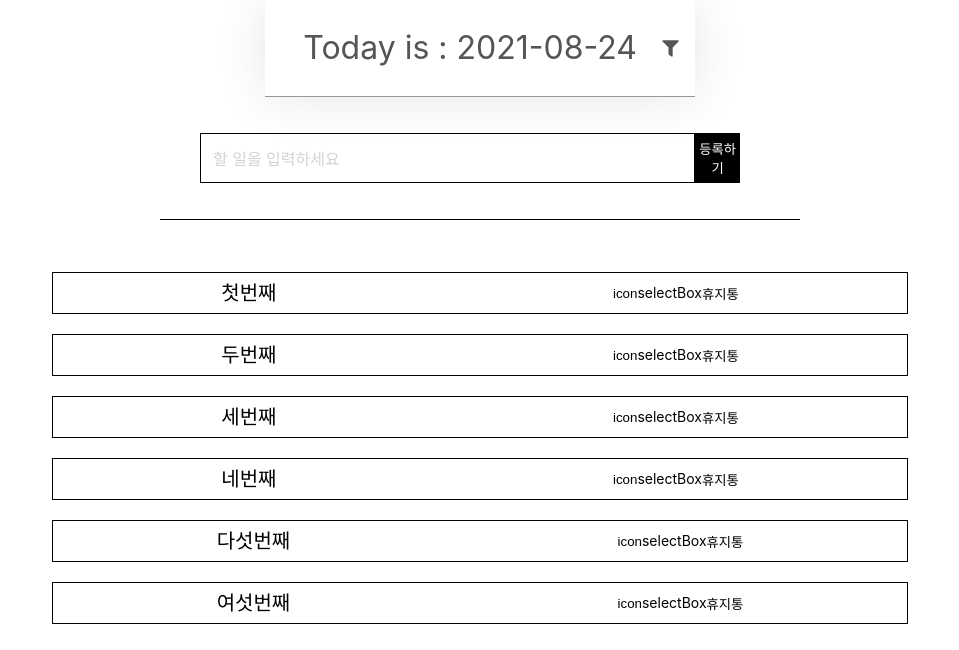
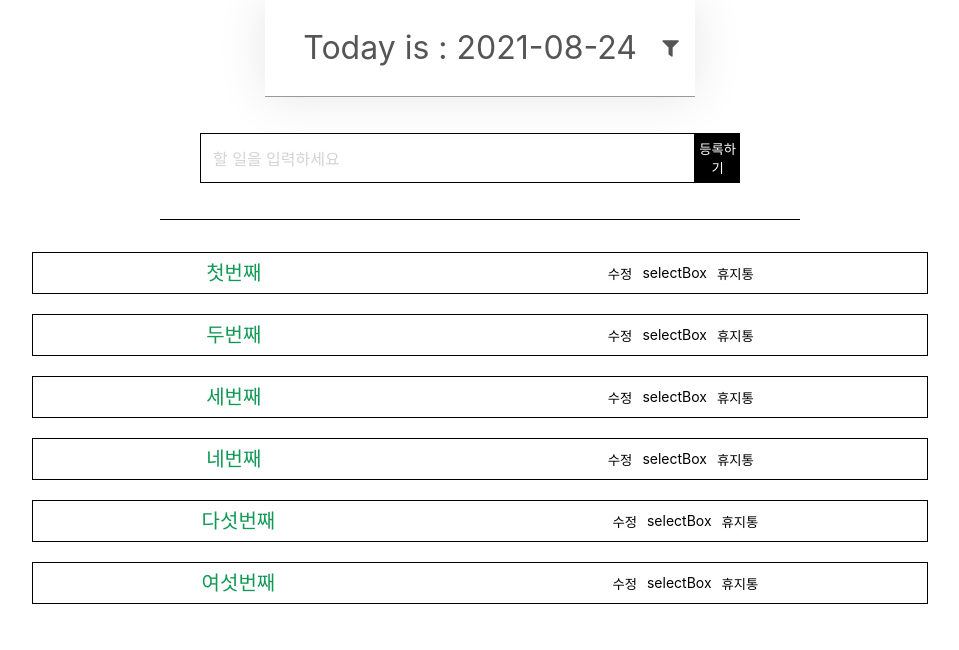
Before and after one commit to ONE-TED/5_moduCompany_team1, a React (Create React App) app: page / in a window 1280 px wide. Shown: the top 650 px of the page, without its empty margins (160-1119 px from the left). Built offline with nearby package versions, Linux system fonts and the light colour scheme.

Commit message:
[#13] Refactor : TodoItem 컴포넌트 추가 기존 TodoList에서 구현되어 있던 li 요소를 todoItem 컴포넌트로 리팩토링

```diff
--- /dev/null
+++ b/src/Components/Todo/Item/TodoItem.tsx
@@ -0,0 +1,31 @@
+import React, { useState } from 'react';
+import { Itodo } from 'types';
+import { style } from './TodoItemStyle';
+
+interface TodoItemProps {
+  removeTodo: (id: number) => void;
+  todo: Itodo;
+}
+
+const TodoItem = ({ removeTodo, todo }: TodoItemProps) => {
+  const [done, setDone] = useState(todo.status);
+
+  const handleRemove = () => {
+    removeTodo(todo.id);
+  };
+
+  return (
+    <TodoItemBlock>
+      <Text>{todo.taskName}</Text>
+      <ElementBlock>
+        <button style={{ cursor: 'pointer', marginRight: '10px' }}>수정</button>
+        <div style={{ cursor: 'pointer', marginRight: '10px' }}>selectBox</div>
+        <button style={{ cursor: 'pointer' }}>휴지통</button>
+      </ElementBlock>
+    </TodoItemBlock>
+  );
+};
+
+export default TodoItem;
+
+const { TodoItemBlock, Text, ElementBlock } = style;
--- /dev/null
+++ b/src/Components/Todo/Item/TodoItemStyle.ts
@@ -0,0 +1,25 @@
+import styled from 'styled-components';
+
+const TodoItemBlock = styled.div`
+  padding: 10px 0;
+  display: flex;
+  justify-content: space-around;
+  border: 1px solid #000;
+  margin-bottom: 20px;
+`;
+
+const Text = styled.div`
+  font-size: 20px;
+  color: #119955;
+`;
+
+const ElementBlock = styled.div`
+  display: flex;
+  align-items: center;
+`;
+
+export const style = {
+  TodoItemBlock,
+  Text,
+  ElementBlock,
+};
--- /dev/null
+++ b/src/Components/Todo/Item/index.ts
@@ -0,0 +1,3 @@
+import TodoItem from './TodoItem';
+
+export default TodoItem;
--- a/src/Components/Todo/index.ts
+++ b/src/Components/Todo/index.ts
@@ -1 +1,2 @@
 export { default as Todocreate } from './Create';
+export { default as TodoItem } from './Item';
--- a/src/Pages/TodoList/TodoList.tsx
+++ b/src/Pages/TodoList/TodoList.tsx
@@ -1,7 +1,7 @@
 import React, { useState } from 'react';
 import Header from 'Components/Header';
 import data from 'data.json';
-import TodoCreate from 'Components/Todo/Create';
+import { Todocreate, TodoItem } from 'Components/Todo';
 import { useTodo } from 'Hooks/useTodo';
 import { style } from './TodoListStyle';
 import { Itodo } from 'types';
@@ -10,31 +10,21 @@ const TodoList: React.FC = () => {
   const { todoState, nextIdState, incrementNextId, removeTodo, createTodo } =
     useTodo();
 
-  //const todoData = data as Itodo[];
   const [list, setList] = useState<Itodo[] | null>(null);
 
   return (
     <>
       <TodoListTemplate>
         <Header />
-        <TodoCreate
+        <Todocreate
           nextId={nextIdState}
           createTodo={createTodo}
           incrementNextId={incrementNextId}
         />
         <TodoItemsLayout>
-          <ul style={{ padding: '20px' }}>
-            {todoState.map((item: Itodo) => (
-              <Li key={item.id}>
-                <span style={{ fontSize: '20px' }}>{item.taskName}</span>
-                <div style={{ display: 'flex', alignItems: 'center' }}>
-                  <button>icon</button>
-                  <div>selectBox</div>
-                  <button>휴지통</button>
-                </div>
-              </Li>
-            ))}
-          </ul>
+          {todoState.map((item: Itodo) => (
+            <TodoItem key={item.id} removeTodo={removeTodo} todo={item} />
+          ))}
         </TodoItemsLayout>
       </TodoListTemplate>
     </>
@@ -42,4 +32,4 @@ const TodoList: React.FC = () => {
 };
 export default TodoList;
 
-const { TodoListTemplate, Li, TodoItemsLayout } = style;
+const { TodoListTemplate, TodoItemsLayout } = style;
--- a/src/Pages/TodoList/TodoListStyle.ts
+++ b/src/Pages/TodoList/TodoListStyle.ts
@@ -4,15 +4,6 @@ const TodoListTemplate = styled.div`
   ${({ theme }) => theme.flexSet('center', 'center', 'column')};
   background: white;
 `;
-
-const Li = styled.li`
-  padding: 10px 0;
-  display: flex;
-  justify-content: space-around;
-  border: 1px solid #000;
-  margin-bottom: 20px;
-`;
-
 const TodoItemsLayout = styled.div`
   overflow-y: scroll;
   margin: 2rem;
@@ -21,6 +12,5 @@ const TodoItemsLayout = styled.div`
 
 export const style = {
   TodoListTemplate,
-  Li,
   TodoItemsLayout,
 };
```
